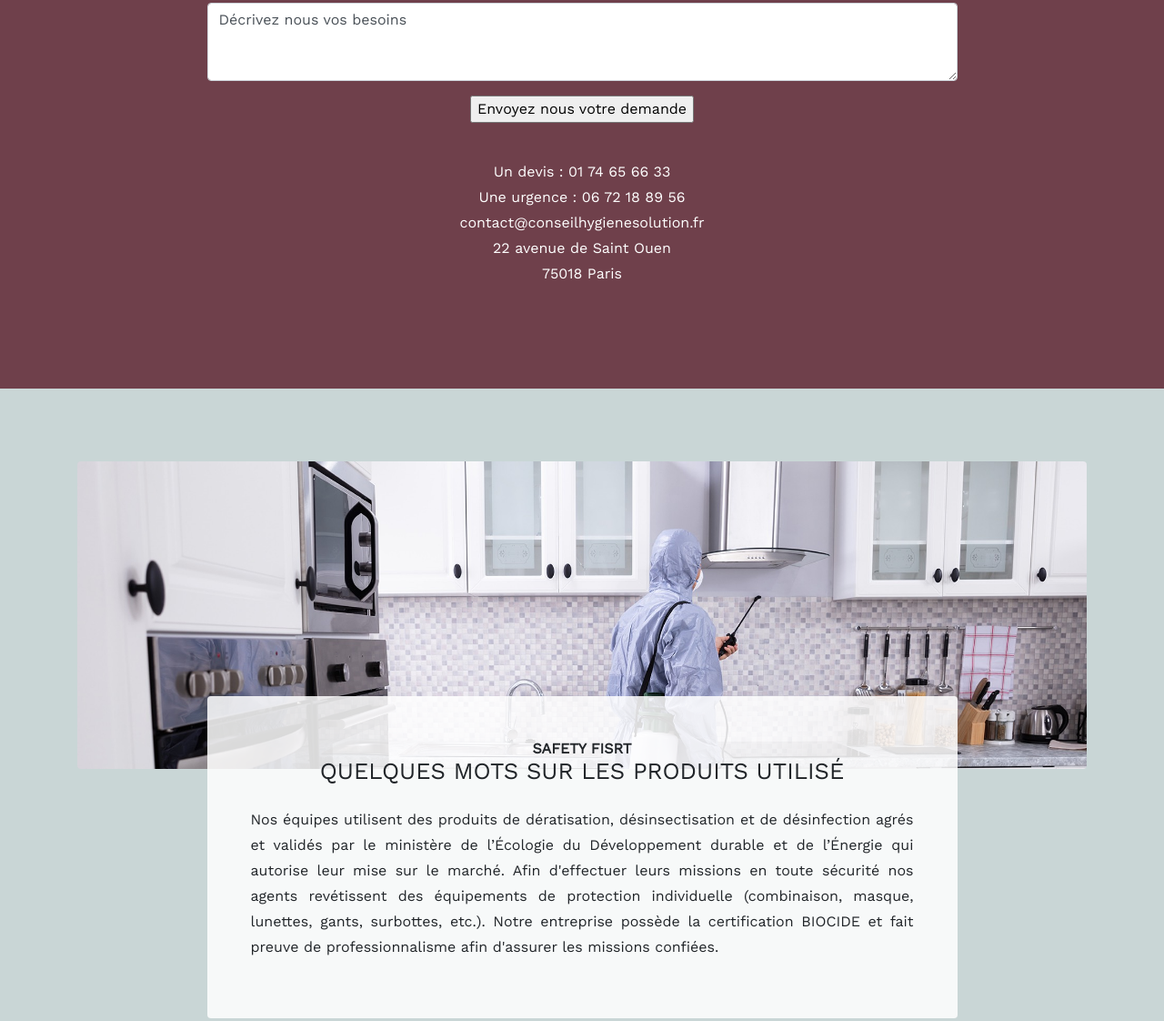
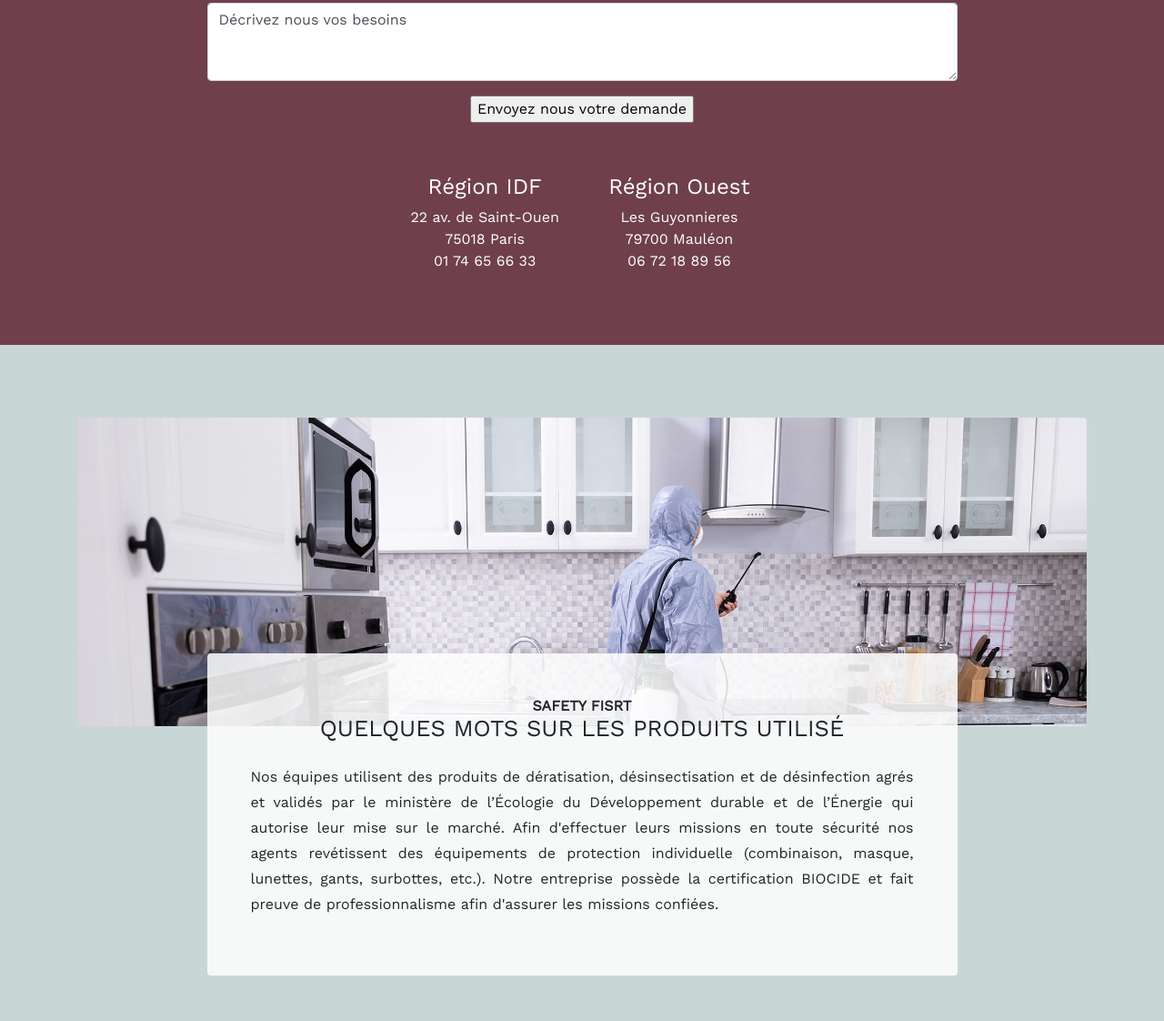
Before and after one commit to Ivandureve/ratz, a website: page contact.html in a window 1280 px wide. Shown: the part 773-1895 px from the top of the page at 91% size. Drawn offline with nearby package versions, Linux system fonts and the light colour scheme.

Commit message:
Add adresse

```diff
--- a/contact.html
+++ b/contact.html
@@ -123,11 +123,23 @@
               </div>
             </form>
             <br>
-            <p class="address mb-5">
-              Un devis : <a href="tel:+33174656633">01 74 65 66 33</a><br>
-              Une urgence : <a href="tel:+33672188956">06 72 18 89 56</a><br>
-              <a href="mailto:contact@conseilhygienesolution.fr">contact@conseilhygienesolution.fr</a><br>
-              <a target="_blank" href="https://g.page/conseilhygienesolution?share">22 avenue de Saint Ouen<br>75018 Paris</a>
+            <p class="address">
+              <div class="row">
+               <div class="col">
+               </div>
+               <div class="col">
+                 <h4>Région IDF</h4>
+                 <a target="_blank" href="https://g.page/conseilhygienesolution?share">22 av. de Saint-Ouen<br>75018 Paris</a><br>
+                 <a href="tel:+33174656633">01 74 65 66 33</a>
+               </div>
+               <div class="col">
+                 <h4>Région Ouest</h4>
+                 <a target="_blank" href="https://g.page/conseilhygienesolution?share">Les Guyonnieres<br>79700 Mauléon</a><br>
+                 <a href="tel:+33672188956">06 72 18 89 56</a>
+               </div>
+               <div class="col">
+               </div>
+              </div>
             </p>
           </div>
         </div>
@@ -158,9 +170,9 @@
       <a href="https://www.facebook.com/ConseilHygieneSolution" style="font-size: 3em; color:white"><i class="fab fa-facebook"></i></a>
       <a href="https://www.linkedin.com/company/34624021" style="font-size: 3em; color:white"><i class="fab fa-linkedin"></i></a>
       <a href="https://www.instagram.com/conseilhygienesolution/" style="font-size: 3em; color:white"><i class="fab fa-instagram"></i></a>
-
       <p class="m-0 small">Copyright &copy; Conseil Hygiène Solution - 2020</p>
       <a href="tel:+33174656633">01 74 65 66 33</a><br>
+      <a href="mailto:contact@conseilhygienesolution.fr">contact@conseilhygienesolution.fr</a><br>
       <img class="img-fluid rounded about-heading-img mb-3 mb-lg-0" src="img/certibiocide.png" alt="Le CertiBiocide, délivré par Le ministère de l'Agriculture et de l'Alimentation est un certificat individuel pour l’activité utilisateur professionnel et distribution de certains types de produits biocides destinés exclusivement aux professionnels (CERTIBIOCIDE). Ce certificat est délivré par le Ministère de la transition écologique et solidaire. Qui est concerné ? Les personnes qui utilisent ou/et qui vendent/achètent de produits biocides réservés aux professionnels, notamment les produits désinfectants des surfaces en contact avec des denrées alimentaires, les produits de lutte contre les termites, les produits de traitement du bois, les produits de lutte contre les rongeurs, les produits de lutte contre les oiseaux, les produits de lutte contre les insectes et produits de lutte contre les vertébrés.">
     </div>
   </footer>
```
Also changed, not shown: about.html (+1 -0 lines), conseil.html (+1 -3 lines), index.html (+1 -0 lines), prestations.html (+1 -0 lines).
